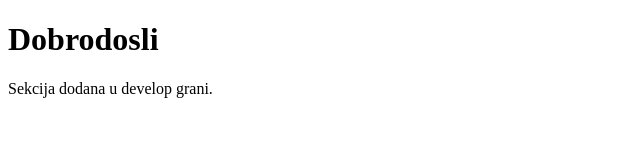
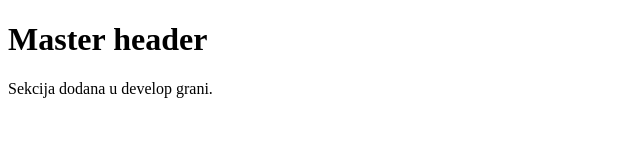
Before and after one commit to MilicaV89/vezba-sa-casa, a plain HTML site: page index.html in a window 1280 px wide. Shown: the whole page, without its empty margins (0-640 px from the left). Drawn offline with Linux system fonts and the light colour scheme.

Commit message:
Izmenjen header iz master grane

```diff
--- a/index.html
+++ b/index.html
@@ -9,7 +9,7 @@
 <body>
     <header>
         <h1>
-            Dobrodosli
+            Master header
         </h1>
     </header>
     <main>
```
